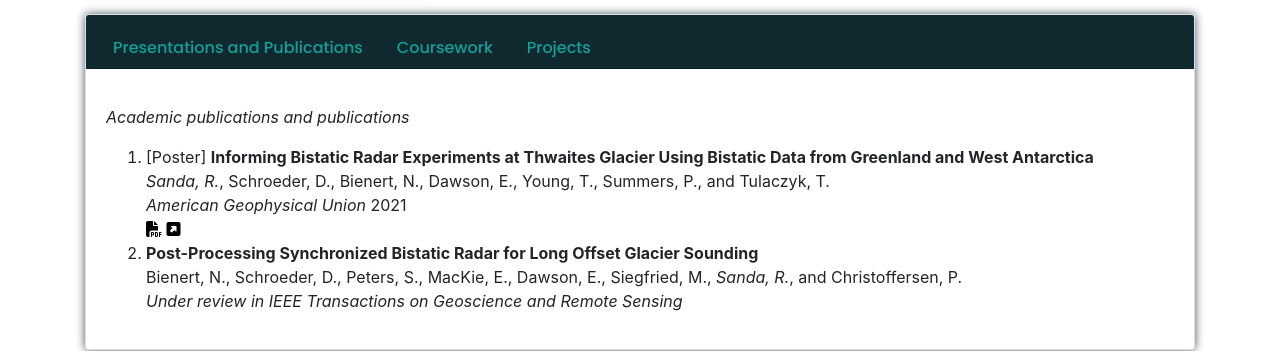
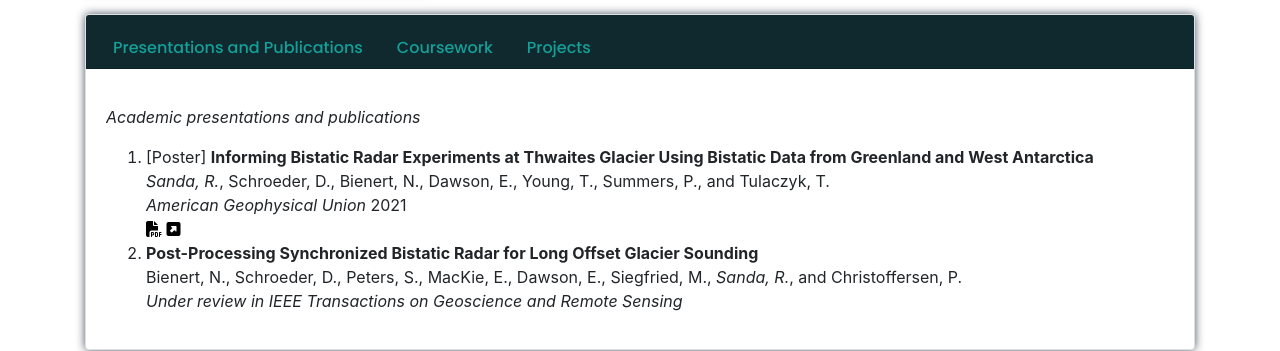
Before and after one commit to Treebeard7/Treebeard7.github.io, a Jekyll site: the page built from index.md, in a window 1280 px wide. Shown: the part 380-731 px from the top of the page. Built offline with Jekyll 4.4.1, drawn with Linux system fonts in a browser that asks for light colours; nearby versions of some CDN libraries; comment, search, counter and statistics services are not loaded; our own code applies the rules of GitHub Pages for plain Markdown files.

Commit message:
updated home page

```diff
--- a/_data/sections.yml
+++ b/_data/sections.yml
@@ -1,6 +1,6 @@
 - name: Presentations and Publications
   id: pres-pubs
-  description: Academic publications and publications
+  description: Academic presentations and publications
   abcd: asdfasfsf
   content:
   first: true
```
